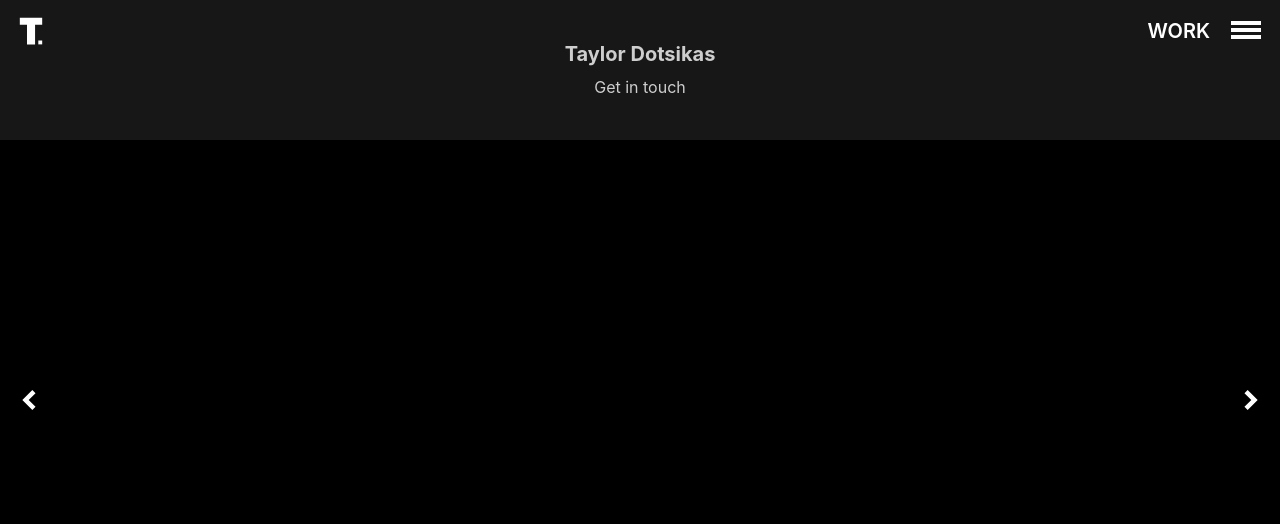
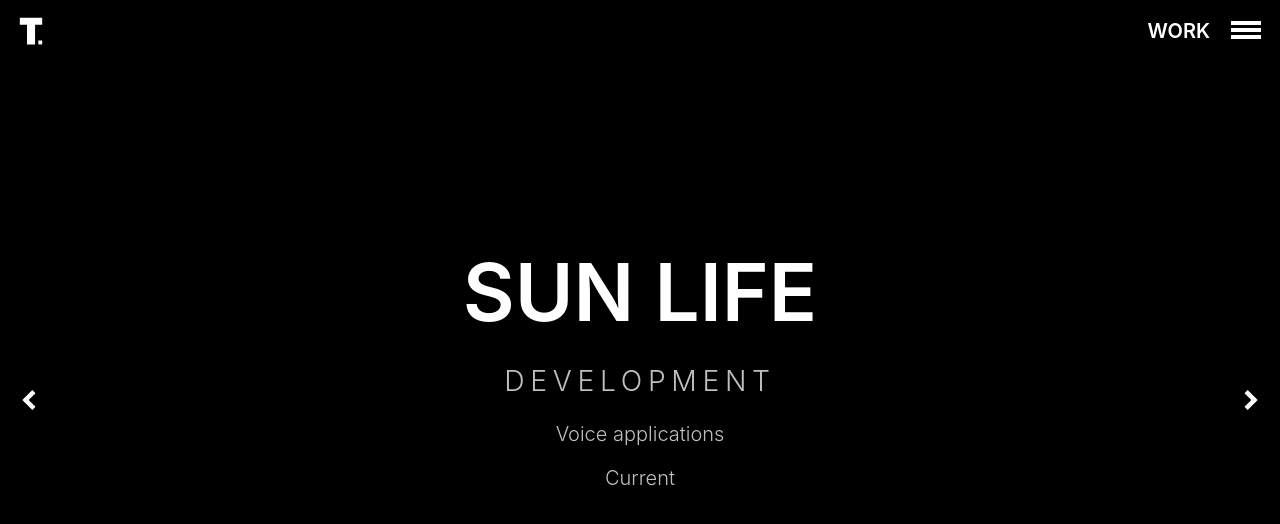
Before and after one commit to taylord65/taylord65.github.io, a React (Create React App) app: page /sunlife in a window 1280 px wide. Shown: the top 524 px of the page. Built offline with nearby package versions, Linux system fonts and the light colour scheme.

Commit message:
fade cover in and out, init slf

```diff
--- a/src/components/Menu.js
+++ b/src/components/Menu.js
@@ -63,10 +63,18 @@
 						this.props.location.history.push(feature.path);
 					});
 				} else {
-    			//window.scrollTo({top: 0, behavior: 'smooth'});
-    			document.documentElement.scrollTop = 0;
+					/*
+					*	On feature pages
+					* Scroll to the top,
+					* Then fade out the cover photo,
+					* Then route to the new page
+					*/
+  				document.body.scrollTop = document.documentElement.scrollTop = 0;
 
-					this.props.location.history.push(feature.path); // Route to the new page
+					let animations = ['fadeOut', 'faster'];
+					animateCSS('.cover', animations, () => {
+						this.props.location.history.push(feature.path);
+					});
 				}
 			}.bind(this), 320)
   	}
--- a/src/components/small/sidePanel.js
+++ b/src/components/small/sidePanel.js
@@ -4,6 +4,9 @@
 */
 
 import React from "react";
+import { animateCSS } from '../../helpers/animateCSS'
+
+const animations = ['fadeOut', 'faster'];
 
 class SidePanel extends React.Component {
   constructor(props) {
@@ -22,22 +25,26 @@
     document.body.scrollTop = document.documentElement.scrollTop = 0;
     let index = this.state.urls.indexOf(this.state.route);
 
+    animateCSS('.cover', animations, () => {
       if(index === 0){
         this.props.routerProps.history.push(this.state.urls[this.state.urls.length-1]);
       } else {
         this.props.routerProps.history.push(this.state.urls[index - 1]);
       }
+    });
   }
 
   nextRoute(){
     document.body.scrollTop = document.documentElement.scrollTop = 0;
     let index = this.state.urls.indexOf(this.state.route);
 
+    animateCSS('.cover', animations, () => {
       if(index === (this.state.urls.length - 1)){
         this.props.routerProps.history.push(this.state.urls[0]);
       } else {
         this.props.routerProps.history.push(this.state.urls[index + 1]);
       }
+    });
   }
 
   render() {
--- a/src/pages/sunlife.js
+++ b/src/pages/sunlife.js
@@ -4,12 +4,17 @@
 
 class SunLife extends React.Component {
   render() {
-
     return (
       <div className="portfolio-feature">
         <SidePanel routerProps={this.props} />
-
-        <Footer />
+	        <div className="animated fadeIn cover" id="s1_background">
+	          <div className="cover-headline">
+	            <h1>Sun Life</h1>
+	            <h2>Development</h2>
+	            <h3>Voice applications</h3>
+	            <h3>Current</h3>
+	          </div>
+	        </div>
       </div>
     );
   }
```
Lines whose indentation alone changed are shown as unchanged.
